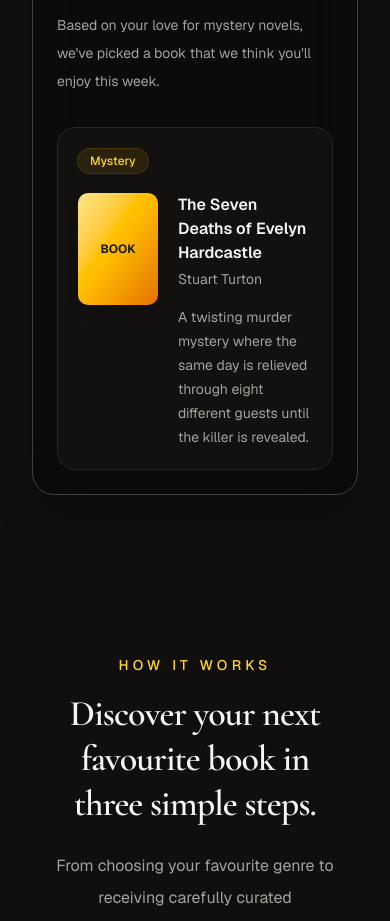
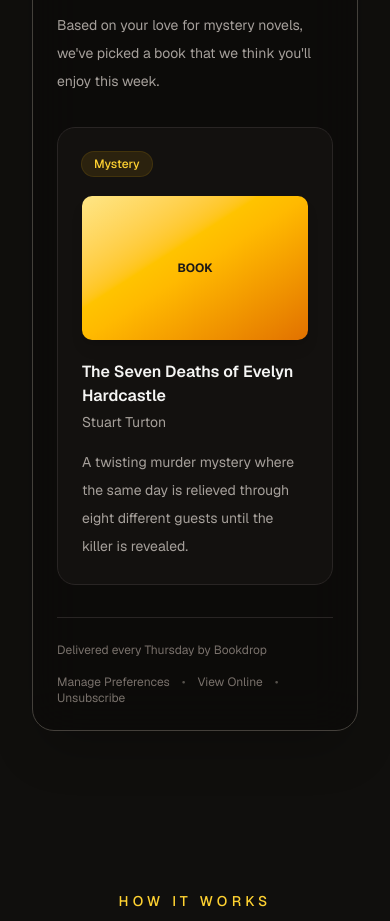
Before and after one commit to SobiahSelvarajah/ss-bookdrop, a Next.js app: page / in a window 390 px wide. Shown: the part 1000-1921 px from the top of the page. Built offline with nearby package versions, Linux system fonts and the light colour scheme.

Commit message:
feat: HeroEmailFooter html added, styled and responsive

```diff
--- a/src/components/sections/hero/Hero.tsx
+++ b/src/components/sections/hero/Hero.tsx
@@ -1,4 +1,4 @@
-import HeroMainContent from "./HeroMainContent";
+import HeroLeftContent from "./HeroLeftContent";
 import HeroEmail from "./HeroEmail";
 
 
@@ -6,7 +6,7 @@
     return (
         <section className="px-8 py-20 lg:py-20">
             <div className="mx-auto grid max-w-7xl items-center gap-20 lg:grid-cols-2">
-                <HeroMainContent />
+                <HeroLeftContent />
                 <HeroEmail />
             </div>
         </section>
--- a/src/components/sections/hero/HeroEmail.tsx
+++ b/src/components/sections/hero/HeroEmail.tsx
@@ -1,6 +1,7 @@
 import HeroEmailHeader from "./HeroEmailHeader";
 import HeroEmailIntro from "./HeroEmailIntro";
 import HeroEmailRecommendation from "./HeroEmailRecommendation";
+import HeroEmailFooter from "./HeroEmailFooter";
 
 
 export default function HeroEmail() {
@@ -9,6 +10,7 @@
             <HeroEmailHeader />
             <HeroEmailIntro />
             <HeroEmailRecommendation />
+            <HeroEmailFooter />
         </div>
 
     )
--- /dev/null
+++ b/src/components/sections/hero/HeroEmailFooter.tsx
@@ -0,0 +1,24 @@
+
+
+export default function HeroEmailFooter() {
+    return (
+        <footer className="mt-8 border-t border-stone-800 pt-6 text-xs text-stone-500">
+            <p>
+                Delivered every Thursday by Bookdrop
+            </p>
+            <nav aria-label="Email footer links" className="mt-4 flex flex-wrap items-center text-xs">
+                <a href="#" className="hover:text-amber-300">
+                    Manage Preferences
+                </a>
+                <span className="mx-3 text-stone-600">•</span>
+                <a href="#" className="hover:text-amber-300">
+                    View Online
+                </a>
+                <span className="mx-3 text-stone-600">•</span>
+                <a href="#" className="hover:text-amber-300">
+                    Unsubscribe
+                </a>
+            </nav>
+        </footer>
+    )
+}
--- a/src/components/sections/hero/HeroEmailRecommendation.tsx
+++ b/src/components/sections/hero/HeroEmailRecommendation.tsx
@@ -2,14 +2,14 @@
 
 export default function HeroEmailRecommendation() {
     return (
-        <section className="mt-8 rounded-2xl border border-stone-800 bg-stone-900/50 p-5">
-            <header>
+        <section className="mt-8 rounded-2xl border border-stone-800 bg-stone-900/50 p-6 sm:p-7">
+            <header className="flex">
                 <span className="inline-flex rounded-full bg-amber-400/10 px-3 py-1 text-xs font-medium text-amber-300 ring-1 ring-amber-400/20">
                     Mystery
                 </span>
             </header>
-            <article className="mt-5 flex gap-5">
-                <figure className="flex h-28 w-20 shrink-0 items-center justify-center rounded-lg bg-linear-to-br from-amber-200 via-amber-400 to-amber-600 text-center text-xs font-bold text-stone-900 shadow-lg">
+            <article className="mt-5 flex flex-col gap-5 sm:flex-row">
+                <figure className="flex h-36 w-full items-center justify-center rounded-lg bg-linear-to-br from-amber-200 via-amber-400 to-amber-600 text-center text-xs font-bold text-stone-900 shadow-lg sm:h-28 sm:w-20 sm:shrink-0">
                     <div>
                         BOOK
                     </div>
@@ -18,15 +18,15 @@
                     </figcaption>
                 </figure>
                 <section className="flex-1">
-                    <header>
+                    <header className="space-y-1">
                         <h4 className="font-semibold text-stone-100">
                             The Seven Deaths of Evelyn Hardcastle
                         </h4>
-                        <p className="mt-1 text-sm text-stone-400">
+                        <p className="text-sm text-stone-400">
                             Stuart Turton
                         </p>
                     </header>
-                    <p className="mt-4 text-sm leading-6 text-stone-400">
+                    <p className="mt-4 text-sm leading-7 text-stone-400">
                         A twisting murder mystery where the
                         same day is relieved through eight
                         different guests until the
--- a/src/components/sections/hero/HeroMainContent.tsx
+++ b/src/components/sections/hero/HeroLeftContent.tsx
@@ -1,7 +1,7 @@
 import { Button } from "@/components/ui/button";
 
 
-export default function HeroMainContent() {
+export default function HeroLeftContent() {
     return (
         <div className="mx-auto max-w-xl text-center lg:mx-0 lg:text-left">
             <h1 className="font-heading font-semibold text-5xl leading-tight tracking-tight text-stone-100 md:text-6xl md:leading-1.1 lg:text-7xl">
```
